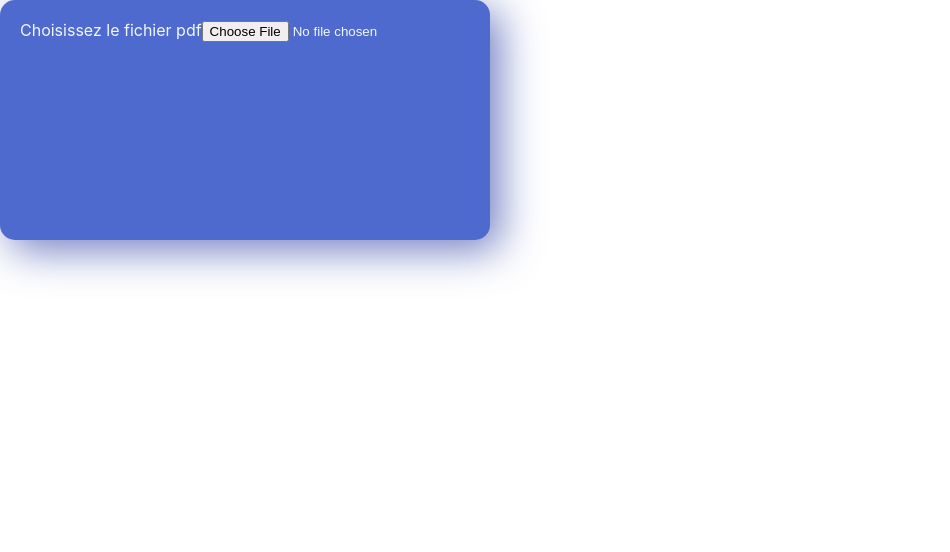
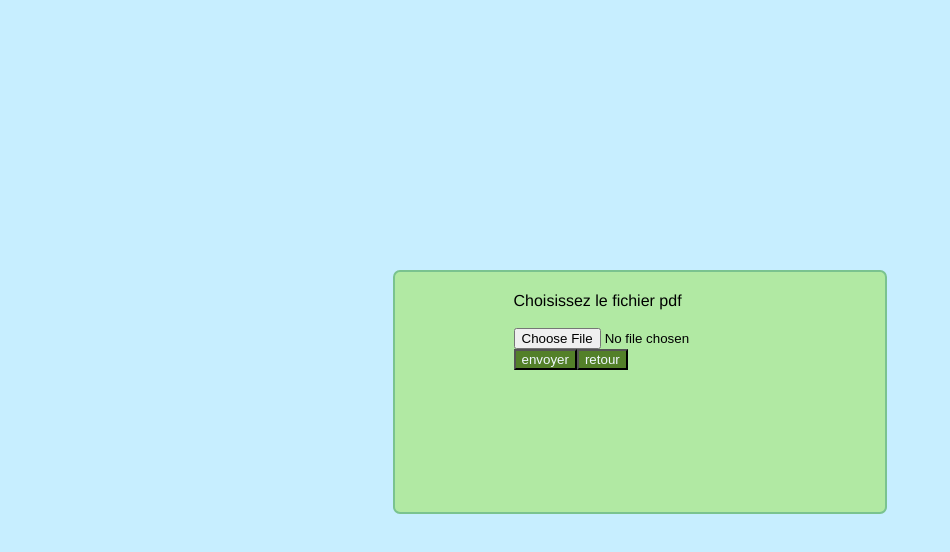
Before and after one commit to Ineslzr/WorldTour, a React (Create React App) app in the folder web/: page / in a window 1280 px wide. Both pictures are taken after a click on the button "valider". Shown: the top 552 px of the page, without its empty margins (0-950 px from the left). Built offline with nearby package versions, Linux system fonts and the light colour scheme.

Commit message:
connexion backFront(n'affiche pas le bon type)

```diff
--- a/web/src/App.css
+++ b/web/src/App.css
@@ -1,20 +1,8 @@
 body {
   margin: 0;
-  font-family: -apple-system, BlinkMacSystemFont, 'Segoe UI', 'Roboto', 'Oxygen',
+  font-family: 'Segoe UI', 'Oxygen',
     'Ubuntu', 'Cantarell', 'Fira Sans', 'Droid Sans', 'Helvetica Neue',
     sans-serif;
   -webkit-font-smoothing: antialiased;
   -moz-osx-font-smoothing: grayscale;
 }
-* {
-  font-family: "Verdana", cursive, sans-serif;
-  color: #ffffff;
-}
-
-body {
-  background-color: white;
-  display: flex;
-  justify-content: center;
-  align-items: center;
-  min-height: 100vh;
-}
--- a/web/src/composants/feature2.js
+++ b/web/src/composants/feature2.js
@@ -8,11 +8,13 @@ function Feature2(props){
     const [showLecteur, setShowLecteur] = useState(true);
 
     const handleClickButton=()=>{
-      setShowLecteur(false);
+    if(showLecteur===true){setShowLecteur(false); }
+    else setShowLecteur(true);
+
     }
 	return(
     <div className='app'>
-        {showLecteur ? ( <Proposition handleClickButton={handleClickButton}/>):(<LecteurPdf/>)}
+        {showLecteur ? ( <Proposition handleClickButton={handleClickButton}/>):(<LecteurPdf  handleClickButton={handleClickButton}/>)}
     </div>
 	)
 
--- a/web/src/composants/lecteurPdf.js
+++ b/web/src/composants/lecteurPdf.js
@@ -1,12 +1,74 @@
-import React from 'react';
+import React, {useState,useRef} from 'react';
+import '../css/lecteurPdf.css';
 
-function LecteurPdf(){
+function LecteurPdf(props){
+
+
+    const [pdfSelected,setPdfSelcted]= useState({file:null});
+    const [pdfbutton, setpdf] = useState(false);
+    // const refdatas= useRef('#datas');
+    const ref=useRef('#upload_document_form"');
+    let params;
+    // let b64;
+
+
+    const handlePdfLecture=(e)=>{
+
+        let test_pdf = e.target.files[0];
+        setPdfSelcted({file:test_pdf}) ;
+        params = new URLSearchParams();
+
+        let reader = new FileReader();
+        let filename;
+        let mimetype;
+
+        filename = test_pdf['name'];
+        mimetype = test_pdf['type'];
+
+        params.append('filename', filename);
+        params.append('mimetype', mimetype);
+
+        reader.readAsDataURL(test_pdf);
+
+        // reader.onloadend =()=>{
+        //     b64 = reader.result.replace(/^data:.+base64,/, '');
+        //     params.append('datas', b64);
+        // }
+        const uploadFormData = new FormData(ref.current);
+
+        for( const pair of uploadFormData.entries()){
+            params.append(pair[0],pair[1]);
+        }
+        for( const pair of params){
+            console.log(pair[1]);
+        }
+    }
+
+    const handleClickButton=()=>{
+    if(pdfbutton===false)
+      { setpdf(true);}
+
+    fetch('http://localhost:5000/readPdf', {
+        method:'POST',
+        mode:'no-cors',
+        body:params
+    })
+    .then(response => {
+        // let jsonData = response.json();
+        console.log(response);
+
+    });}
+
+
     return (
-        <div className='proposition-section'>
-       <label for="doc-select">Choisissez le fichier pdf</label>
-        <input type="file"
-       id="doc" name="doc-select"
-       accept=".pdf"/>
+        <div id='propositionsection'>
+            <label for="doc-select">Choisissez le fichier pdf</label><br></br><br></br>
+            <form ref={ref} id="upload_document_form">
+                <input type='file' onChange={handlePdfLecture} value={pdfSelected.test_pdf} name="test_pdf" id='test_pdf' accept=".pdf"/>
+                <input type="hidden" id="datas"/>
+            </form>
+      <button onClick={handleClickButton}>envoyer</button>
+       <button onClick={props.handleClickButton}>retour</button>
         </div>
     )
 }
--- a/web/src/composants/proposition.js
+++ b/web/src/composants/proposition.js
@@ -1,5 +1,5 @@
 import React from 'react';
-
+import '../css/proposition.css';
 function Proposition(props){
 
     return (
--- a/web/src/css/feature2.css
+++ b/web/src/css/feature2.css
@@ -1,12 +1,10 @@
 .app {
-    background-color: #4f6ace;
-    width: 450px;
-    min-height: 200px;
-    height: min-content;
-    border-radius: 15px;
-    padding: 20px;
-    box-shadow: 10px 10px 42px 0px rgba(65, 83, 173, 0.75);
-    display:block;
-    justify-content: space-evenly;
-    color:aliceblue
-  }
+  display: flex;
+  justify-content: space-evenly;
+  width: 450px;
+  min-height: 200px;
+  border-radius: 7px;
+  background-color: #B1E9A3;
+  border: 2px solid #7ac38f;
+  padding: 20px;
+}
--- /dev/null
+++ b/web/src/css/lecteurPdf.css
@@ -0,0 +1,4 @@
+button{
+    background-color: rgb(83, 128, 41);
+    color: aliceblue;
+}
--- /dev/null
+++ b/web/src/css/proposition.css
@@ -0,0 +1,4 @@
+button{
+    background-color: rgb(83, 128, 41);
+    color: aliceblue;
+}
--- a/web/src/index.css
+++ b/web/src/index.css
@@ -1,13 +1,8 @@
 body {
-  margin: 0;
-  font-family: -apple-system, BlinkMacSystemFont, 'Segoe UI', 'Roboto', 'Oxygen',
-    'Ubuntu', 'Cantarell', 'Fira Sans', 'Droid Sans', 'Helvetica Neue',
-    sans-serif;
-  -webkit-font-smoothing: antialiased;
-  -moz-osx-font-smoothing: grayscale;
+  margin: 270px auto;
+  font-family: Helvetica, Arial, Verdana, Tahoma, sans-serif;;
+  display: flex;
+  align-items: center;
+  justify-content: center;
+  background-color: #c7eeff;
 }
-
-code {
-  font-family: source-code-pro, Menlo, Monaco, Consolas, 'Courier New',
-    monospace;
-}
```
